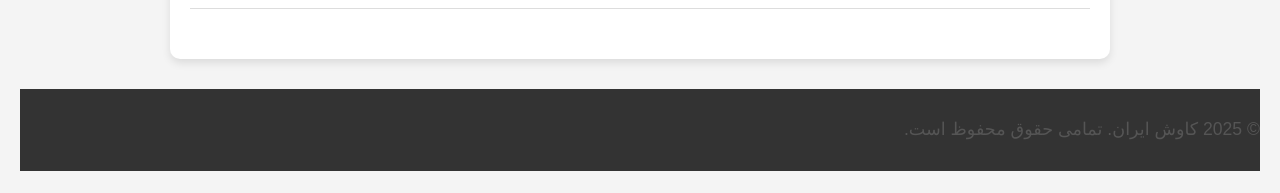
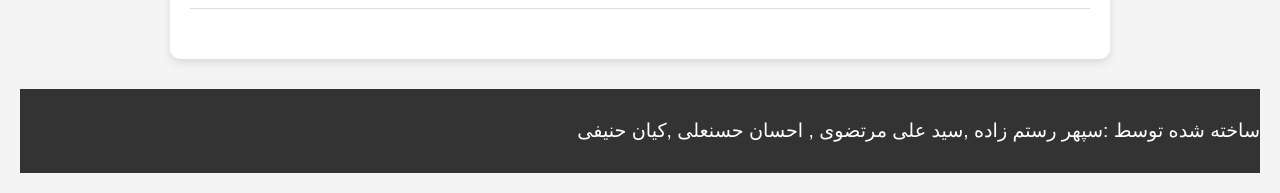
Before and after one commit to sephr13/TouristWebsiteIRen, a plain HTML site: page index.html in a window 1280 px wide. Shown: the part 3944-4137 px from the top of the page. Drawn offline with Linux system fonts and the light colour scheme.

Commit message:
Update index.html

```diff
--- a/index.html
+++ b/index.html
@@ -91,6 +91,11 @@
             object-fit: cover;
             border-radius: 10px;
         }
+        .hello{
+            font-size: larger;
+            color: white;
+
+        }
     </style>
 </head>
 <body>
@@ -153,7 +158,9 @@
     </section>
 
     <footer>
-        <p>&copy; 2025 کاوش ایران. تمامی حقوق محفوظ است.</p>
+        <p class="hello">ساخته شده توسط :سپهر رستم زاده ,سید علی مرتضوی , احسان حسنعلی ,کیان حنیفی
+
+        </p>
     </footer>
 </body>
 </html>
```
